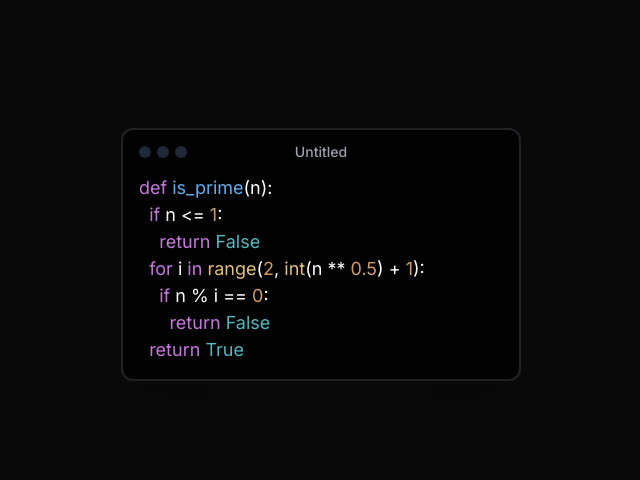
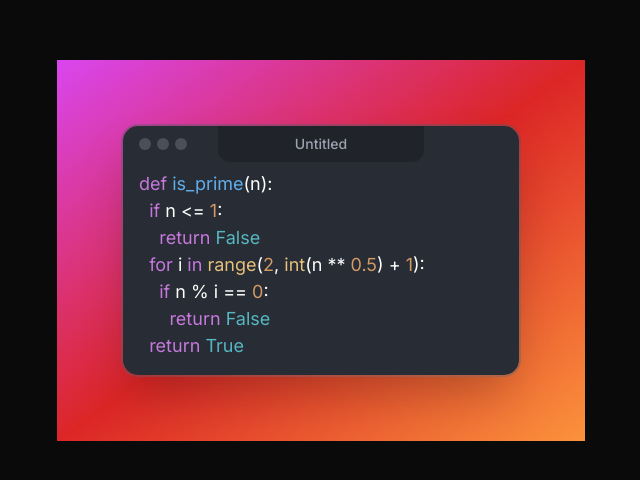
Before and after one commit to togawalk/code-screenshot, a React (Vite) app: page / in a window 1280 px wide. Shown: the part 146-626 px from the top of the page, without its empty margins (319-959 px from the left). Built offline with nearby package versions, Linux system fonts and the light colour scheme.

Commit message:
feat: new look of code

```diff
--- a/src/App.tsx
+++ b/src/App.tsx
@@ -1,10 +1,16 @@
 import { useStore } from "@/store";
 import CodeEditor from "@/components/CodeEditor";
 import { themes, fonts } from "@/config";
+import { cn } from "./lib/utils";
+import { useRef } from "react";
 
 function App() {
-  const theme = useStore((state) => state.theme)
-  const fontStyle = useStore((state) => state.fontStyle)
+  const theme = useStore((state) => state.theme);
+  const padding = useStore((state) => state.padding);
+  const showBackground = useStore((state) => state.showBackground);
+  const fontStyle = useStore((state) => state.fontStyle);
+
+  const editorRef = useRef(null)
 
   return (
     <main className="dark min-h-screen flex justify-center items-center bg-neutral-950 text-white">
@@ -18,7 +24,16 @@ function App() {
         href={fonts[fontStyle].src}
         crossOrigin="anonymous"
       />
-      <CodeEditor />
+      <div
+        className={cn(
+          "overflow-hidden mb-2 transition-all ease-out",
+          showBackground ? themes[theme].background : "ring ring-neutral-900",
+        )}
+        style={{padding}}
+        ref={editorRef}
+      >
+        <CodeEditor />
+      </div>
     </main>
   );
 }
--- a/src/components/CodeEditor.tsx
+++ b/src/components/CodeEditor.tsx
@@ -1,24 +1,37 @@
 import { codeSnippets } from "@/config";
 import hljs from "highlight.js";
 import Editor from "react-simple-code-editor";
+import { useStore } from "@/store";
+import { cn } from "@/lib/utils";
 
 export default function CodeEditor() {
+  const store = useStore();
+
   return (
-    <div className="min-w-[400px] border-2 rounded-xl shadow-2xl bg-black/75 border-gray-600/40">
-      <header className="grid grid-cols-6 gap-3 items-center px-4 py-3">
+    <div className="min-w-[400px] border-2 rounded-[17px] shadow-2xl border-gray-600/40 relative">
+      <div className="absolute opacity-100 hljs inset-0 rounded-[15px]"></div>
+      <header className="grid grid-cols-6 gap-3 items-center px-4 pb-2 relative">
         <div className="flex gap-1.5">
-          <div className="rounded-full h-3 w-3 bg-gray-800" />
-          <div className="rounded-full h-3 w-3 bg-gray-800" />
-          <div className="rounded-full h-3 w-3 bg-gray-800" />
+          <div className="rounded-full h-3 w-3 bg-gray-500/50 cursor-pointer" />
+          <div className="rounded-full h-3 w-3 bg-gray-500/50 cursor-pointer" />
+          <div className="rounded-full h-3 w-3 bg-gray-500/50 cursor-pointer" />
         </div>
-        <div className="flex col-span-4 justify-center">
+        <div className="flex col-span-4 justify-center relative group bg-black/20 rounded-b-xl mx-4">
           <input
-            className="bg-transparent text-center text-gray-400 text-sm font-medium focus:outline-none"
+            className="bg-transparent text-center text-gray-400 text-sm font-medium focus:outline-none py-2 w-full absolute"
             type="text"
-            value="Untitled"
+            value={store.title}
+            onChange={(e) => useStore.setState({ title: e.target.value })}
             spellCheck={false}
-            onClick={(e) => (e.target as HTMLInputElement).select()}
           />
+          <span
+            className={cn(
+              "text-center text-gray-400 text-sm font-medium focus:outline-none py-2 w-full group-focus-within:invisible",
+              store.title ? "invisible" : "",
+            )}
+          >
+            Untitled
+          </span>
         </div>
       </header>
       <div className="px-4 pb-4">
--- a/src/store.ts
+++ b/src/store.ts
@@ -5,9 +5,8 @@ export const useStore = create(
   persist(
     () => ({
       code: "",
-      title: "Untitled",
+      title: "",
       theme: "hyper",
-      darkMode: true,
       showBackground: true,
       language: "plaintext",
       autoDetectLanguage: false,
```
